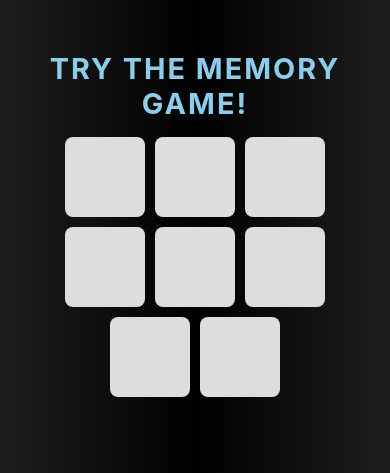
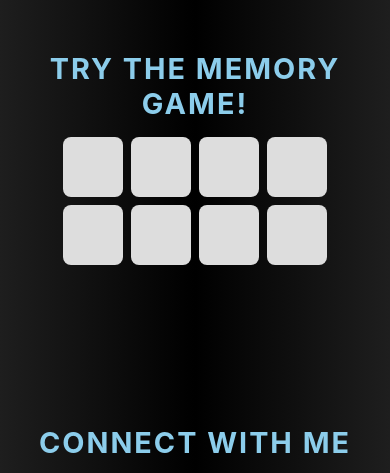
Before and after one commit to Uglycrown/GauravSingh_Portfolio, a plain HTML site: page index.html in a window 390 px wide. Shown: the part 2920-3393 px from the top of the page. Drawn offline with nearby package versions, Linux system fonts and the light colour scheme; no server answers.

```diff
--- a/CSS/style.css
+++ b/CSS/style.css
@@ -278,6 +278,19 @@ section {
   transition: background-color 0.3s ease;
 }
 
+/* Mobile responsive memory game */
+@media screen and (max-width: 768px) {
+  #memory-game {
+    gap: 8px;
+    max-width: 280px;
+  }
+
+  .memory-card {
+    width: 60px;
+    height: 60px;
+  }
+}
+
 body {
 background: #000000;
 background: -webkit-linear-gradient(to right, #1e1e1e, #000000, #1e1e1e);
```
